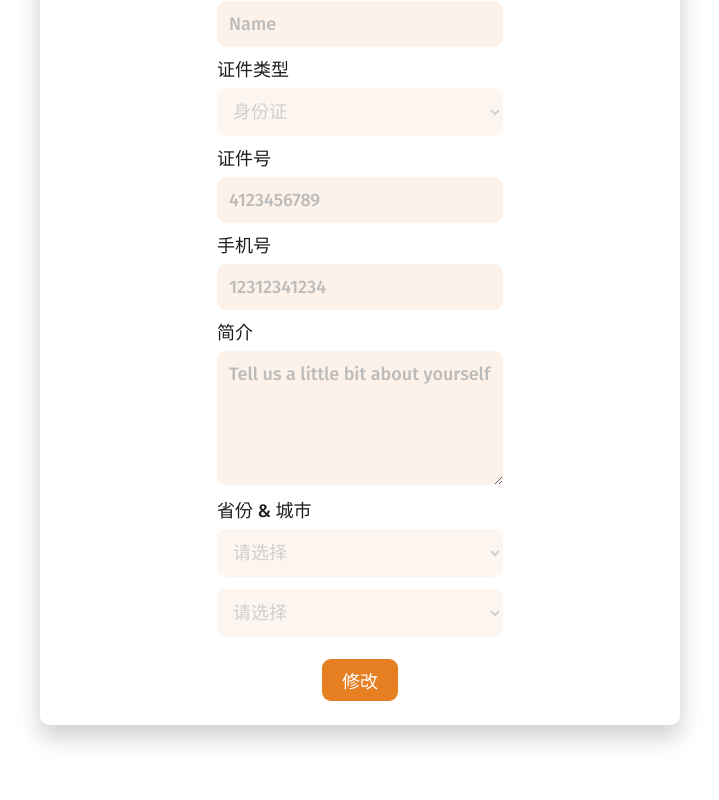
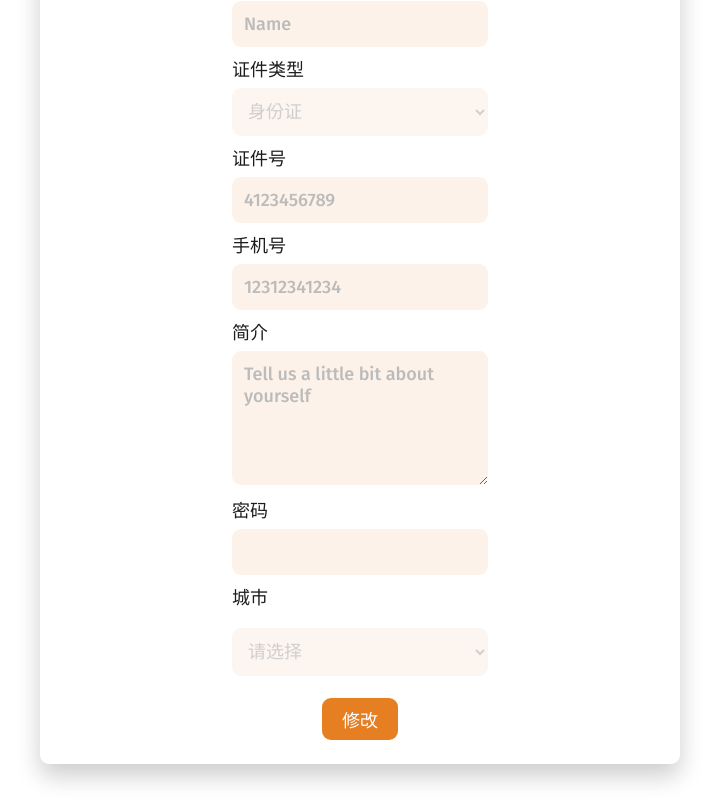
Before and after one commit to xvin-zr/great-place-vue, a Vue app: page /find-place/profile in a window 1280 px wide. Shown: the part 325-1125 px from the top of the page, without its empty margins (280-999 px from the left). Before the commit the page ends 1086 px from the top, so only its background shows below. Built offline with nearby package versions, Linux system fonts and the light colour scheme.

Commit message:
modify profile

```diff
--- a/src/views/Profile.vue
+++ b/src/views/Profile.vue
@@ -34,12 +34,7 @@ function handleModify() {
             <label for="username">用户名</label>
           </dt>
           <dd>
-            <input
-              type="text"
-              id="username"
-              value="Username"
-              :disabled="isLocked"
-            />
+            <input type="text" id="username" value="Username" disabled />
           </dd>
         </dl>
 
@@ -48,7 +43,7 @@ function handleModify() {
             <label for="name">用户姓名</label>
           </dt>
           <dd>
-            <input type="text" id="name" value="Name" :disabled="isLocked" />
+            <input type="text" id="name" value="Name" disabled />
           </dd>
         </dl>
         <dl>
@@ -57,7 +52,7 @@ function handleModify() {
           </dt>
           <dd>
             <!-- <input type= "text" id="license-type" value="身份证" disabled> -->
-            <select name="" id="license-type" :disabled="isLocked">
+            <select name="" id="license-type" disabled>
               <option value="identity">身份证</option>
               <option value="passport">护照</option>
             </select>
@@ -72,7 +67,7 @@ function handleModify() {
               type="text"
               id="license-number"
               value="4123456789"
-              :disabled="isLocked"
+              disabled
             />
           </dd>
         </dl>
@@ -107,39 +102,44 @@ function handleModify() {
         </dl>
         <dl>
           <dt>
-            <label for="city">省份 & 城市</label>
+            <label v-if="isLocked" for="password">密码</label>
+            <label v-else for="password">新密码</label>
+          </dt>
+          <dd>
+            <input type="password" id="password" :disabled="isLocked">
+            <br/>
+
+
+          </dd>
+        </dl>
+        <dl v-if="!isLocked">
+          <dt>
+            <label for="password-check">确认密码</label>
+          </dt>
+          <dd>
+            <input type="password" id="password-check" :disabled="isLocked">
+          </dd>
+        </dl>
+        <dl>
+          <dt>
+            <label for="city">城市</label>
           </dt>
           <dd>
             <select
-              v-model="province"
-              id="province"
-              :disabled="isLocked"
+              v-model="selectedCity"
+              id="city"
+              disabled
               required
             >
               <option value="" disabled>请选择</option>
-              <option
-                v-for="{ province } in cities"
-                :value="province"
-                :key="province"
-              >
-                {{ province }}
-              </option>
-            </select>
-            <select
-              v-model="selectedCity"
-              id="city"
-              :disabled="isLocked"
-              required
-            >
-              <option value="" disabled>请选择</option>
-              <option
+              <!-- <option
                 v-if="cityList"
                 v-for="city in cityList"
                 :value="city"
                 :key="city"
               >
                 {{ city }}
-              </option>
+              </option> -->
             </select>
             <!-- <input type="text" id="city" value="深圳市" :disabled="isLocked" /> -->
           </dd>
```
